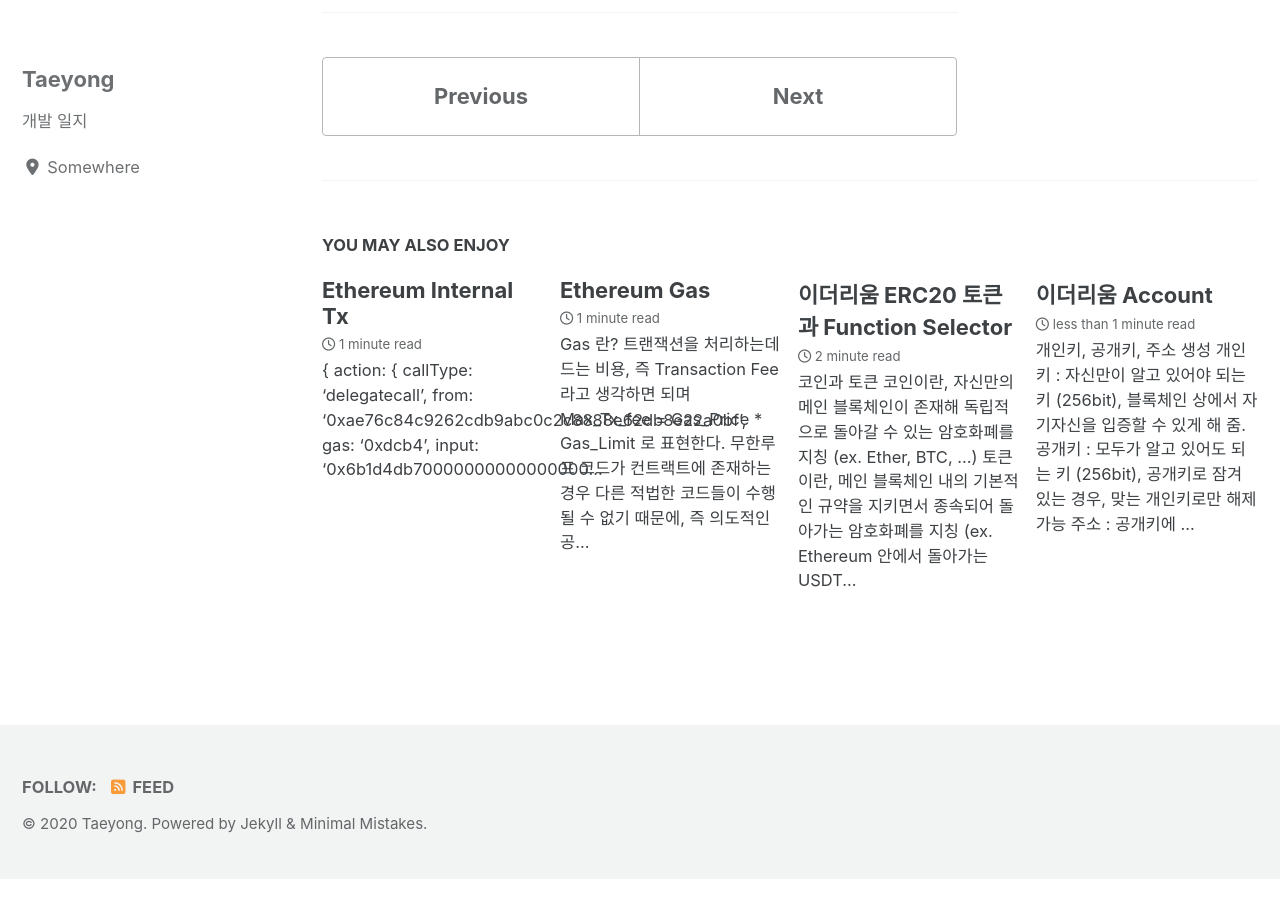
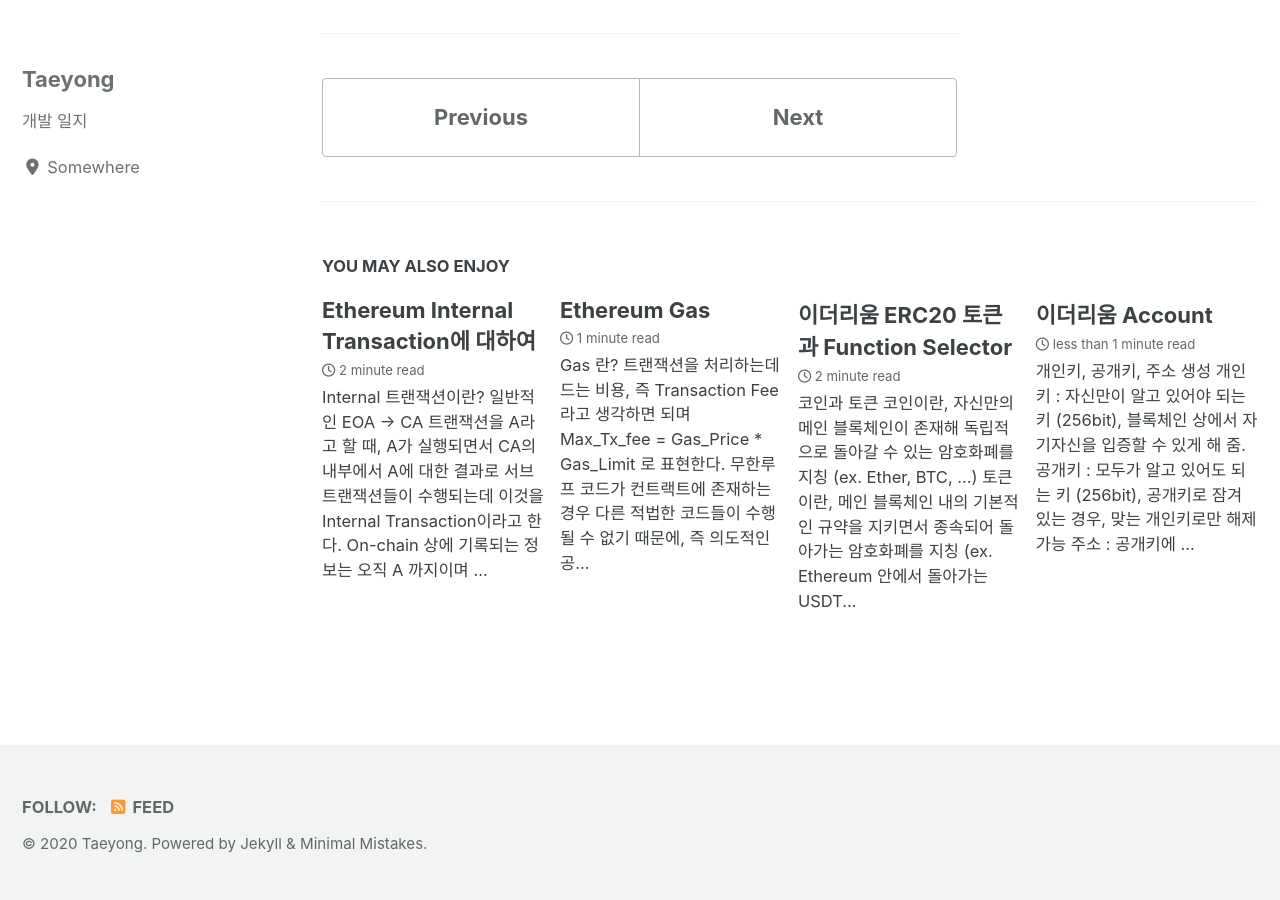
Before and after one commit to TaeYongHwang/TaeYongHwang.github.io, a Jekyll site: the page built from _posts/2020-06-11-ethereum-transaction.md, in a window 1280 px wide and 900 px high, scrolled down 4487 px. Built offline with Jekyll 4.4.1, drawn with Linux system fonts in a browser that asks for light colours; cached includes are drawn as plain includes; nearby versions of some CDN libraries; before the commit the page ends 5366 px from its top, so only the background shows below that; some of the changed text lies outside the part shown.

Commit message:
add internal-tx

````diff
--- a/_posts/2020-06-11-ethereum-transaction.md
+++ b/_posts/2020-06-11-ethereum-transaction.md
@@ -62,7 +61,8 @@ categories: Ethereum
 - 토큰 전송 트랜잭션인 경우, contractAddress에는 보낼 토큰 주소 정보가, to 필드에는 받는 주소 정보가 들어있다.
 
 
-# 트랜잭션 처리 순서 ( 코어 이더리움 프로그래밍 책 참조 )
+# 트랜잭션 처리 순서 ( 코어 이더리움 프
+로그래밍 책 참조 )
 ```
 특정 주소 A -> B 로 트랜잭션을 보낸다고 할 때.
 ```
--- a/_posts/2020-06-17-ethereum-internal-tx.md
+++ b/_posts/2020-06-17-ethereum-internal-tx.md
@@ -1,4 +1,49 @@
-{
+---
+title: "Ethereum Internal Transaction에 대하여"
+date: 2020-06-17
+toc: true
+toc_sticky: true
+categories: Ethereum
+---
+
+# Internal 트랜잭션이란?
+ 일반적인 EOA -> CA 트랜잭션을 A라고 할 때, A가 실행되면서 CA의 내부에서 A에 대한 결과로 서브 트랜잭션들이 수행되는데 이것을
+Internal Transaction이라고 한다. On-chain 상에 기록되는 정보는 오직 A 까지이며 서브 트랜잭션들은 On-chain 상에 기록되지 않는다.
+그렇다면, Internal 트랜잭션 정보들은 어떻게 얻을 수 있을까?
+
+## Internal 트랜잭션 특징
+- Normal Tx가 성공했다고 해서 모든 internal tx가 성공하는 것은 아니다.
+- Internal Tx의 gas는 tx에 종속된다.
+- on-chain 상에 기록되지 않기 때문에, geth, parity 등의 이더리움 클라이언트 API를 사용해야 한다.
+- Internal Tx를 통해 이더 전송, function call, contract creation 등이 가능하다. (주체가 EOA일 뿐이다)
+- Normal Tx에 종속돼서 일어난다. (parent hash가 존재)
+
+## Internal 트랜잭션 정보 얻는 법
+ web3 같은 라이브러리를 이용해서는 해당 정보들을 얻어올 수 없고 geth, parity 같은 이더리움 클라이언트 노드를 이용해야 한다. (여기서는 parity를 사용한다.)
+
+ > https://openethereum.github.io/wiki/JSONRPC-trace-module
+
+ 위의 링크를 들어가보면, trace module이라고 적혀있는 것을 확인할 수 있다. 이 말 처럼, Internal 트랜잭션을 얻어오기 위해선 특정 블록, 특정 트랜잭션 단위로
+ 해당 정보를 replay 시켜야 한다. 이더스캔을 써보면 __Internal Txns__ 필드를 볼 수 있는데, 이 칸 역시 이때까지의 모든 블록을 replay해서 얻은 정보를 가공해
+ 제공하는 것이라고 생각한다.
+```solidity
+  const res = await axios.post('parity rpc 호출 가능한 uri', {
+    method: 'trace_block',
+    params: ['0x...'],
+    id: 1,
+    jsonrpc: '2.0',
+  });
+```
+ node.js에서는 위와 같은 방식으로 호출이 가능하다.
+
+## Internal 트랜잭션 정보
+- 4개의 주요 인터널 트랜잭션이 존재한다.
+- type이 'call'인 것과 'create'이 존재하며, 두 타입에 대해서 action, result 필드가 미묘하게 달라지는 것을 확인할 수 있다.
+
+### 1. delegate call
+- A 컨트랙트에서 B 컨트랙트 호출 시, B의 스토리지를 변경시키지 않고, B의 코드를 A에서 실행한다.
+- msg.sender, msg.value가 컨트랙트 A 호출 시와 같고, 변동되지 않는다.
+```json
   action: {
     callType: 'delegatecall',
     from: '0xae76c84c9262cdb9abc0c2c8888e62db8e22a0bf',
@@ -19,6 +64,12 @@
   transactionPosition: 18,
   type: 'call'
 }
+```
+
+
+### 2. static call
+- 상태를 변경하거나 읽는 경우를 구분하기 위해 사용하며, 다른 컨트랙트로 redirect되어도 상태 변경이 일어나지 않음을 보장한다.
+```json
 {
   action: {
     callType: 'staticcall',
@@ -40,6 +91,11 @@
   transactionPosition: 18,
   type: 'call'
 }
+```
+
+### 3. call
+- A 컨트랙트에서 B 컨트랙트 호출 시, B의 스토리지를 변경시키고, msg.sender는 컨트랙트 A가 된다.
+```json
 {
   action: {
     callType: 'call',
@@ -61,24 +117,11 @@
   transactionPosition: 18,
   type: 'call'
 }
-{
-  action: {
-    callType: 'call',
-    from: '0xf0542ed44d268c85875b3b84b0e7ce0773e9aeef',
-    gas: '0x8fc',
-    input: '0x',
-    to: '0x35e4876102389f13d78381d317ff4612412a56c9',
-    value: '0xb1a2bc2ec50000'
-  },
-  blockHash: '0xaa20f7bde5be60603f11a45fc4923aab7552be775403fc00c2e6b805e6297dbe',
-  blockNumber: 10000000,
-  result: { gasUsed: '0x0', output: '0x' },
-  subtraces: 0,
-  traceAddress: [ 0 ],
-  transactionHash: '0xc2f74145a896b6a5b938216d130f5c382d3d77d5d501ab41e43681cbebcf3b97',
-  transactionPosition: 21,
-  type: 'call'
-}
+```
+
+### 4. create
+- 새로운 컨트랙트를 생성한다.
+```json
 {
   action: {
     creationMethod: 'create',
@@ -100,3 +143,4 @@
   transactionPosition: 24,
   type: 'create'
 }
+```
````
Also changed, not shown: other parts of _posts/2020-06-11-ethereum-transaction.md (+0 -1 lines).
